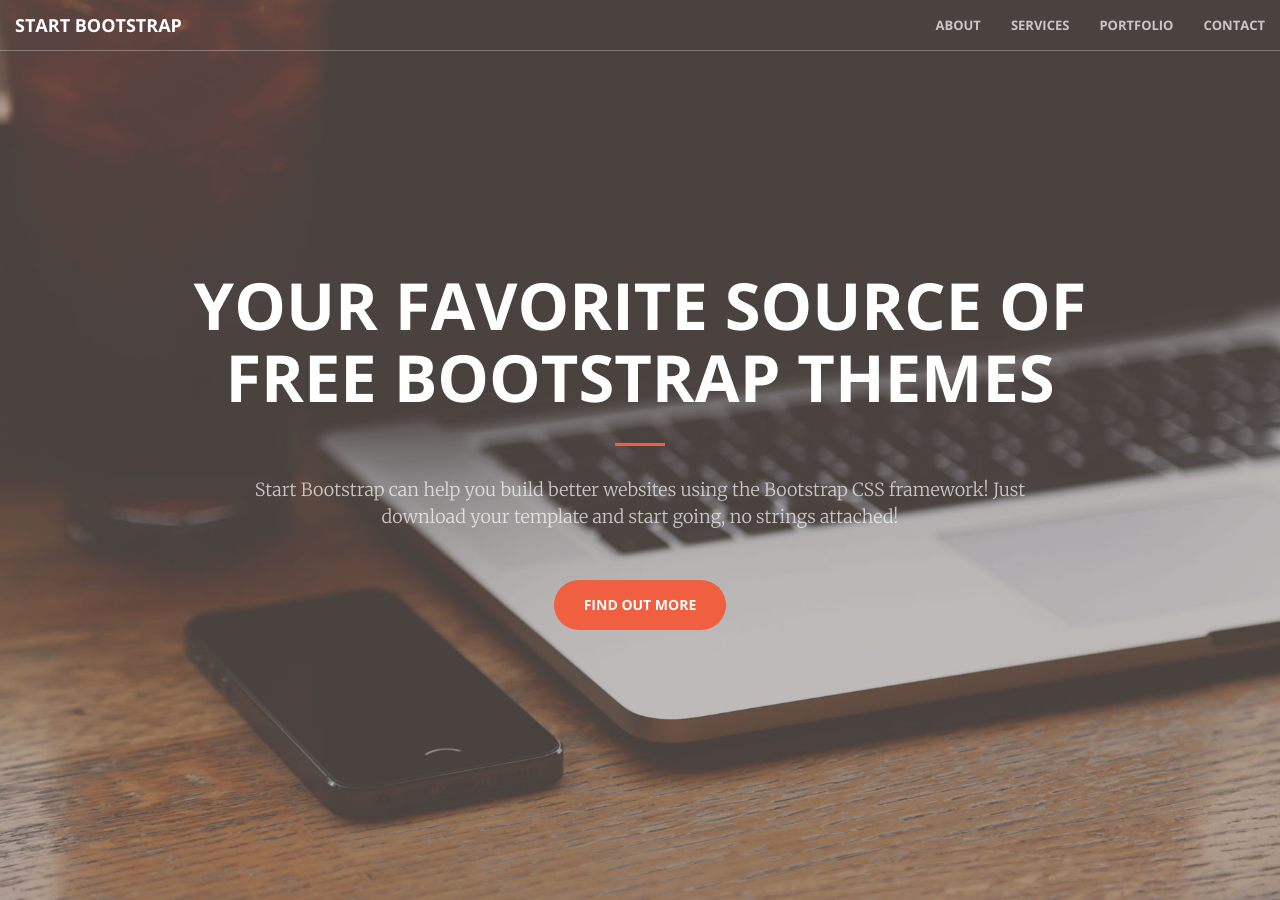
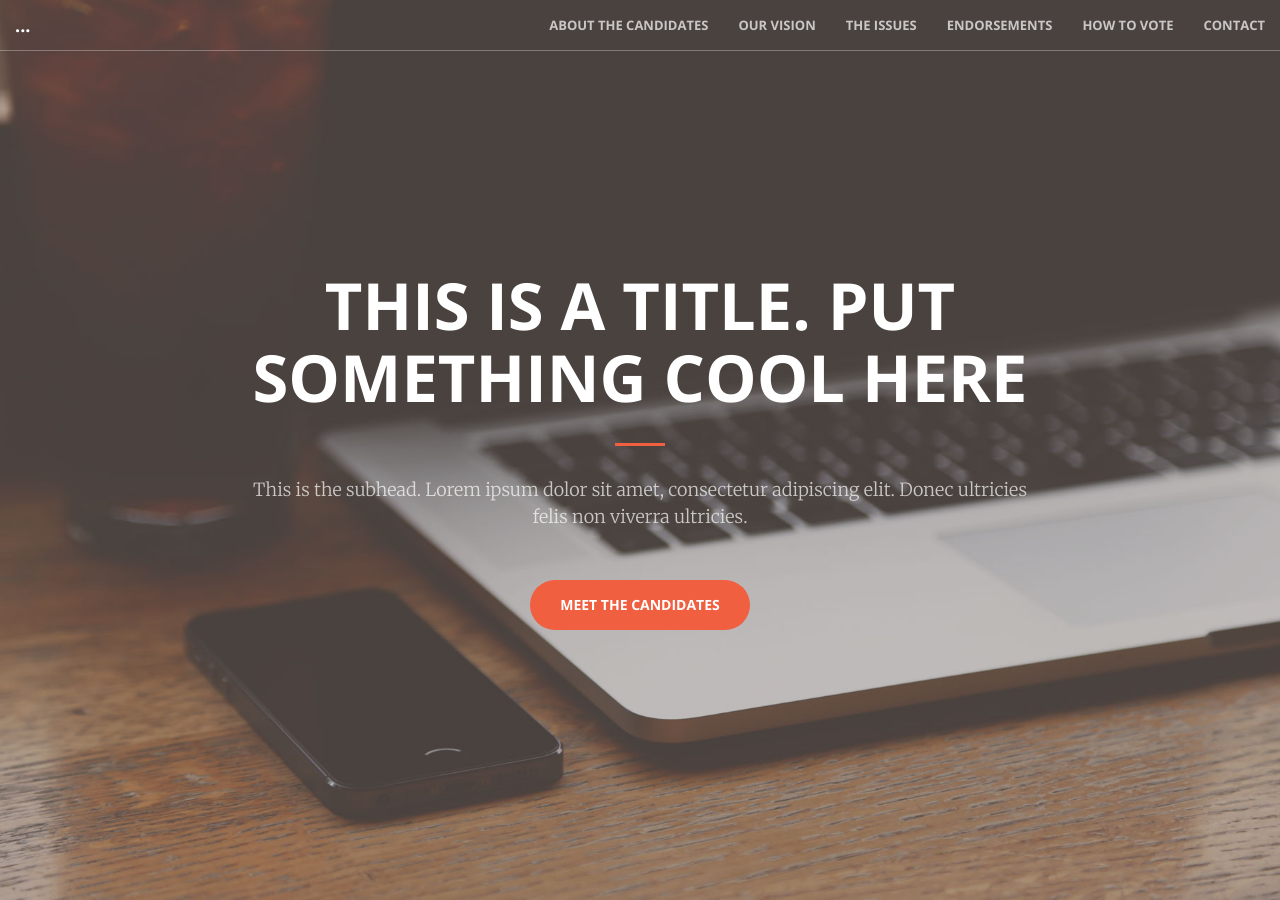
Before and after one commit to viccro/2025-campaign-site-draft, a Jekyll site: the page built from index.html, in a window 1280 px wide and 900 px high. Built offline with Jekyll 4.4.1, drawn with Linux system fonts in a browser that asks for light colours; some of the changed text lies outside the part shown.

Commit message:
first starts

```diff
--- a/_includes/header.html
+++ b/_includes/header.html
@@ -1,10 +1,10 @@
 <header>
     <div class="header-content">
         <div class="header-content-inner">
-            <h1>Your Favorite Source of Free Bootstrap Themes</h1>
+            <h1>This is a title. Put something cool here</h1>
             <hr>
-            <p>Start Bootstrap can help you build better websites using the Bootstrap CSS framework! Just download your template and start going, no strings attached!</p>
-            <a href="#about" class="btn btn-primary btn-xl page-scroll">Find Out More</a>
+            <p>This is the subhead. Lorem ipsum dolor sit amet, consectetur adipiscing elit. Donec ultricies felis non viverra ultricies.</p>
+            <a href="#about" class="btn btn-primary btn-xl page-scroll">Meet the Candidates</a>
         </div>
     </div>
 </header>
--- a/_includes/nav.html
+++ b/_includes/nav.html
@@ -8,20 +8,26 @@
                 <span class="icon-bar"></span>
                 <span class="icon-bar"></span>
             </button>
-            <a class="navbar-brand page-scroll" href="#page-top">Start Bootstrap</a>
+            <a class="navbar-brand page-scroll" href="#page-top">...</a>
         </div>
 
         <!-- Collect the nav links, forms, and other content for toggling -->
         <div class="collapse navbar-collapse" id="bs-example-navbar-collapse-1">
             <ul class="nav navbar-nav navbar-right">
                 <li>
-                    <a class="page-scroll" href="#about">About</a>
+                    <a class="page-scroll" href="#the-team">About the Candidates</a>
                 </li>
                 <li>
-                    <a class="page-scroll" href="#services">Services</a>
+                    <a class="page-scroll" href="#the-vision">Our Vision</a>
                 </li>
                 <li>
-                    <a class="page-scroll" href="#portfolio">Portfolio</a>
+                    <a class="page-scroll" href="#the-issues">The Issues</a>
+                </li>
+                <li>
+                    <a class="page-scroll" href="#endorsements">Endorsements</a>
+                </li>
+                <li>
+                    <a class="page-scroll" href="#vote">How to Vote</a>
                 </li>
                 <li>
                     <a class="page-scroll" href="#contact">Contact</a>
--- /dev/null
+++ b/_includes/vision.html
@@ -0,0 +1,12 @@
+<section class="bg-primary" id="about">
+    <div class="container">
+        <div class="row">
+            <div class="col-lg-8 col-lg-offset-2 text-center">
+                <h2 class="section-heading">Our Vision</h2>
+                <hr class="light">
+                <p class="text-faded">Lorem ipsum dolor sit amet consectetur adipiscing elit. Quisque faucibus ex sapien vitae pellentesque sem placerat. In id cursus mi pretium tellus duis convallis. Pulvinar vivamus fringilla lacus nec metus bibendum egestas. Iaculis massa nisl malesuada lacinia integer nunc posuere. Ut hendrerit semper vel class aptent taciti sociosqu. Ad litora torquent per conubia nostra inceptos himenaeos!</p>
+                <a href="#" class="btn btn-default btn-xl">Get Started!</a>
+            </div>
+        </div>
+    </div>
+</section>
--- a/_layouts/front.html
+++ b/_layouts/front.html
@@ -6,6 +6,13 @@
 <body id="page-top">
   {% include nav.html %}
   {% include header.html %}
+  <!-- TODO make sure the nav order matches this order -->
+  {% include vision.html %}
+  {% include candidates.html %}
+  {% include issues.html %}
+  {% include endorsements.html %}
+  {% include vote.html %}
+
   {% include call-to-action.html %}
   {% include services.html %}
   {% include portfolio.html %}
```
Also changed, not shown: _includes/candidates.html (added), _includes/endorsements.html (added), _includes/issues.html (added), _includes/vote.html (added).
